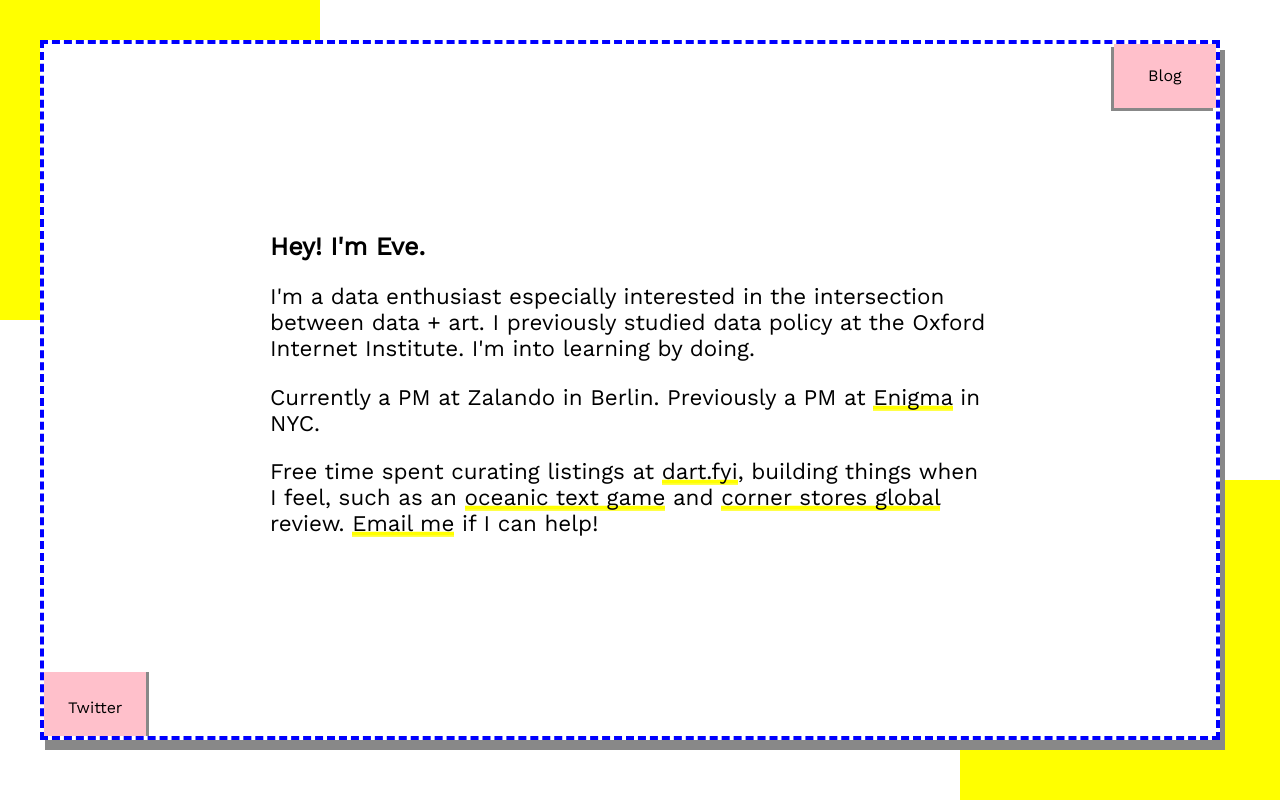
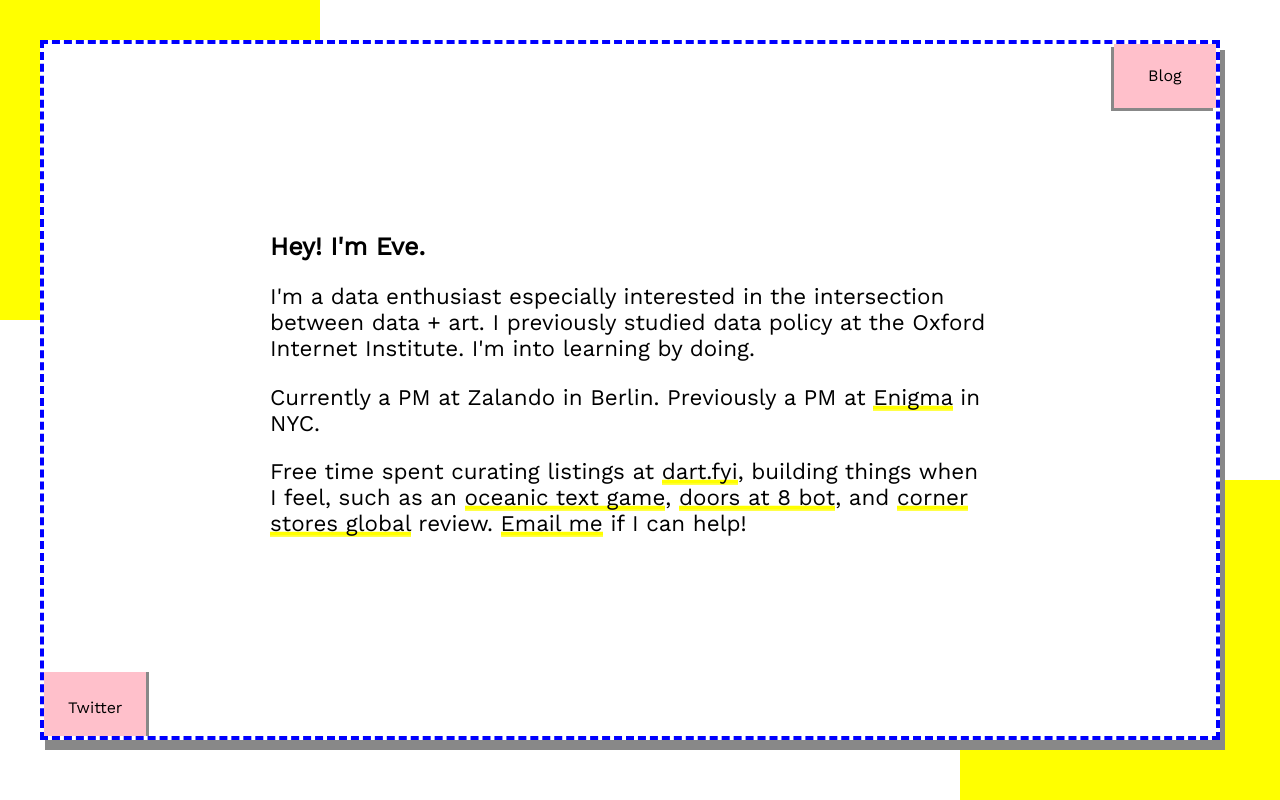
Before and after one commit to eveahe/eveahe.github.io, a plain HTML site: page index.html in a window 1280 px wide. Drawn offline with nearby package versions, Linux system fonts and the light colour scheme.

Commit message:
🚎💺 Added doors at 8

```diff
--- a/index.html
+++ b/index.html
@@ -28,7 +28,7 @@
       <p>I'm a data enthusiast especially interested in the intersection between data + art. I previously studied data  policy at the Oxford Internet Institute. I'm into learning by doing. </p>
       <p>Currently a PM at Zalando in Berlin. Previously a PM at <a href="//enigma.com" target="_blank">Enigma</a> in NYC.</p>
        <p>
-         Free time spent curating listings at <a href="//dart.fyi" target="_blank">dart.fyi</a>, building things when I feel, such as an <a href="//dive-the-game.glitch.me/" target="_blank">oceanic text game</a> and <a href="//cornerstoresglobal.glitch.me/" target="_blank">corner stores global</a> review.
+         Free time spent curating listings at <a href="//dart.fyi" target="_blank">dart.fyi</a>, building things when I feel, such as an <a href="//dive-the-game.glitch.me/" target="_blank">oceanic text game</a>, <a href="//twitter.com/doorsateight" target="_blank">doors at 8 bot</a>, and <a href="//cornerstoresglobal.glitch.me/" target="_blank">corner stores global</a> review.
          <a href="mailto:eveahearn@gmail.com?Subject=Hey%20there!" target="_top">Email me</a> if I can help!
       </p>
       <br>
```
